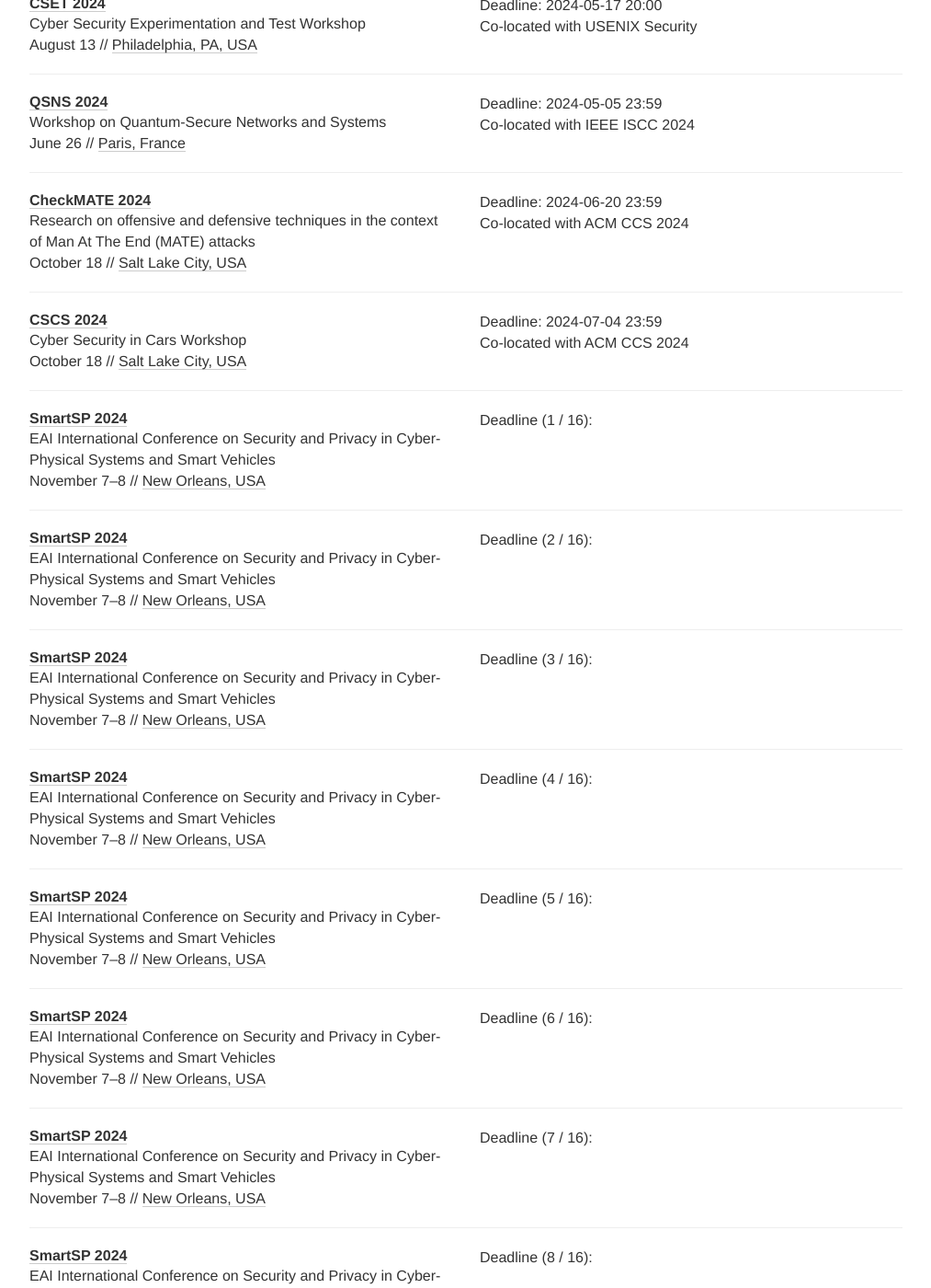
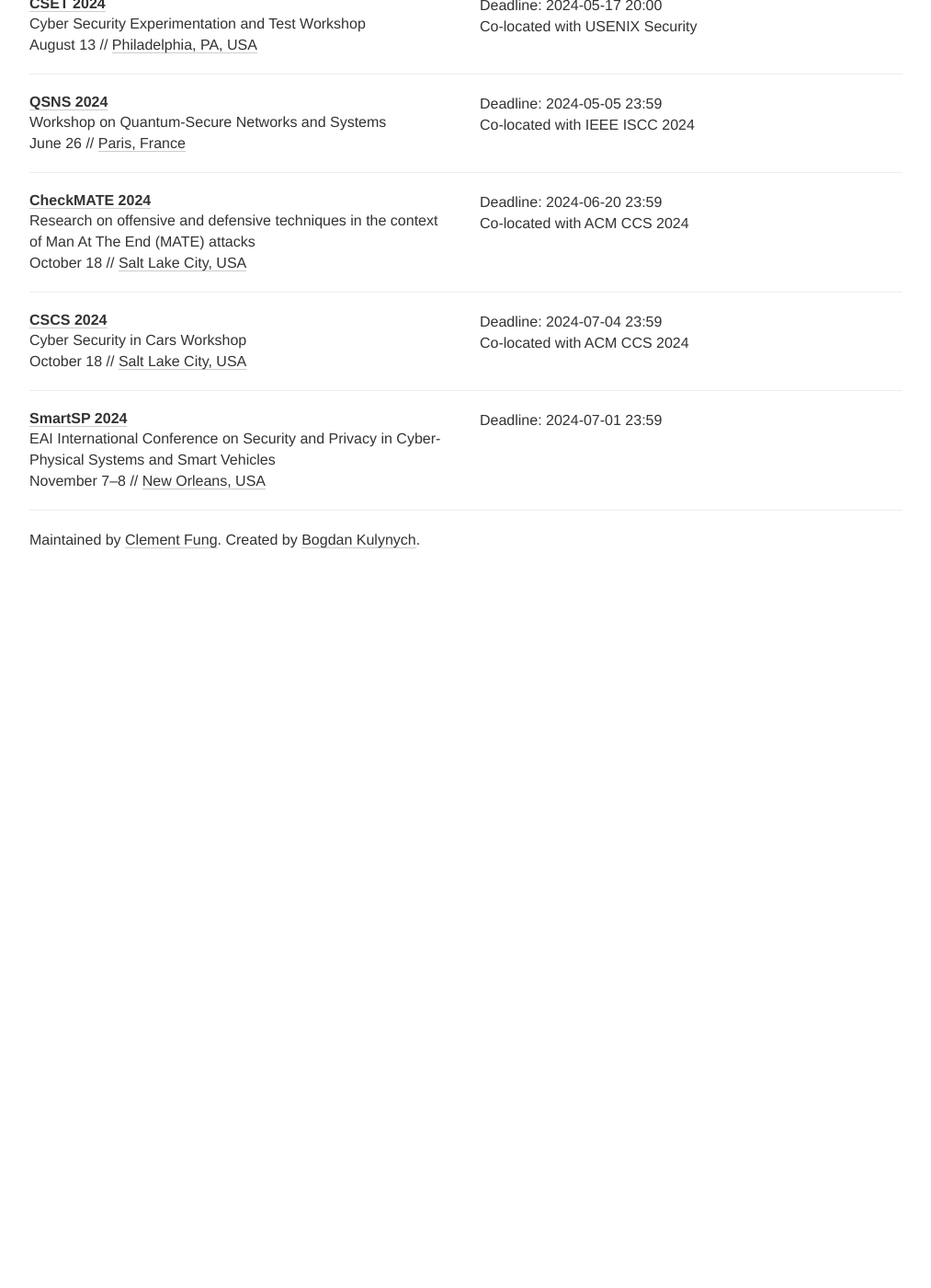
Before and after one commit to sec-deadlines/sec-deadlines.github.io, a Jekyll site: the page built from index.html, in a window 1280 px wide and 1400 px high, scrolled down 14076 px. Shown: the whole window at 92% size, without its empty margins (133-1146 px from the left). Built offline with Jekyll 4.4.1, drawn with Linux system fonts in a browser that asks for light colours; nearby versions of some CDN libraries; comment, search, counter and statistics services are not loaded; after the commit the page ends 14706 px from its top, so only the background shows below that; some of the changed text lies outside the part shown.

Commit message:
Update conferences.yml

```diff
--- a/_data/conferences.yml
+++ b/_data/conferences.yml
@@ -1015,7 +1015,7 @@
   description: EAI International Conference on Security and Privacy in Cyber-Physical Systems and Smart Vehicles
   year: 2024
   link: https://smartsp.eai-conferences.org/2024/
-  deadline: "2024-07-15 23:59"
+  deadline: ["2024-07-01 23:59"]
   date: November 7-8
   place: New Orleans, USA
   tags: [SEC, PRIV, CONF]
```
